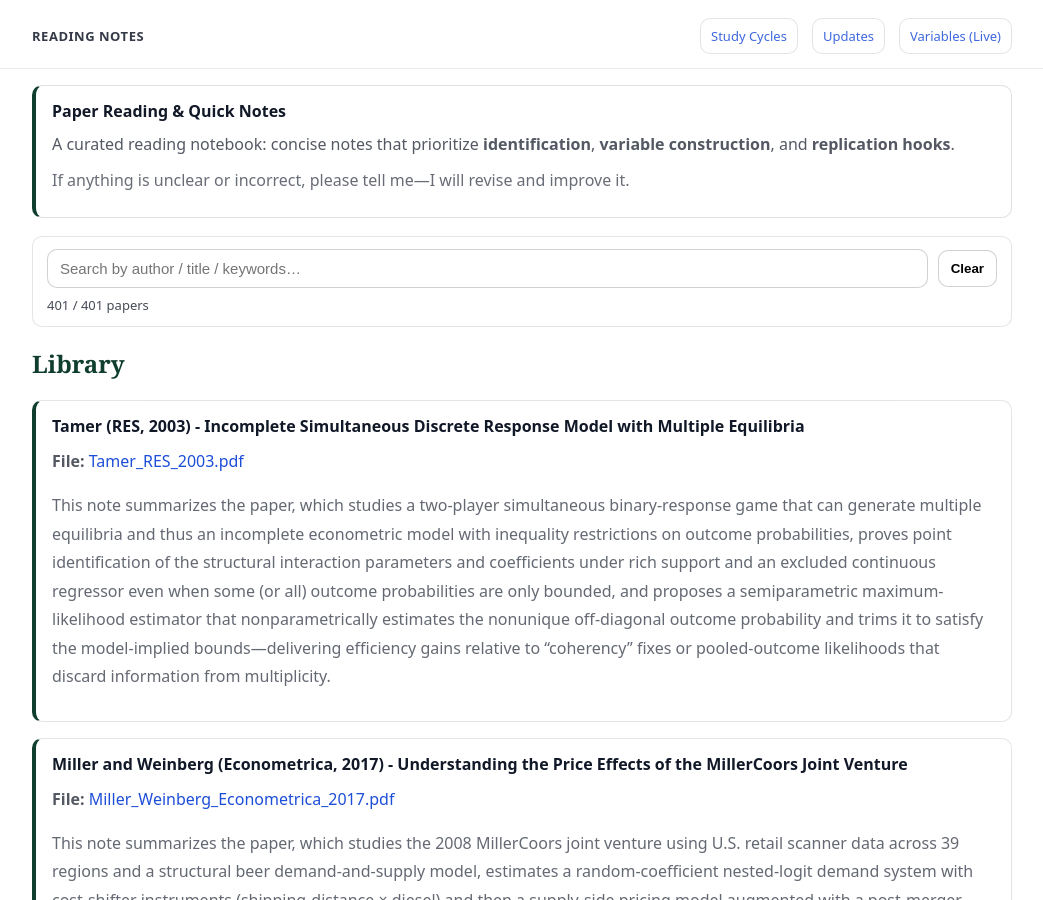
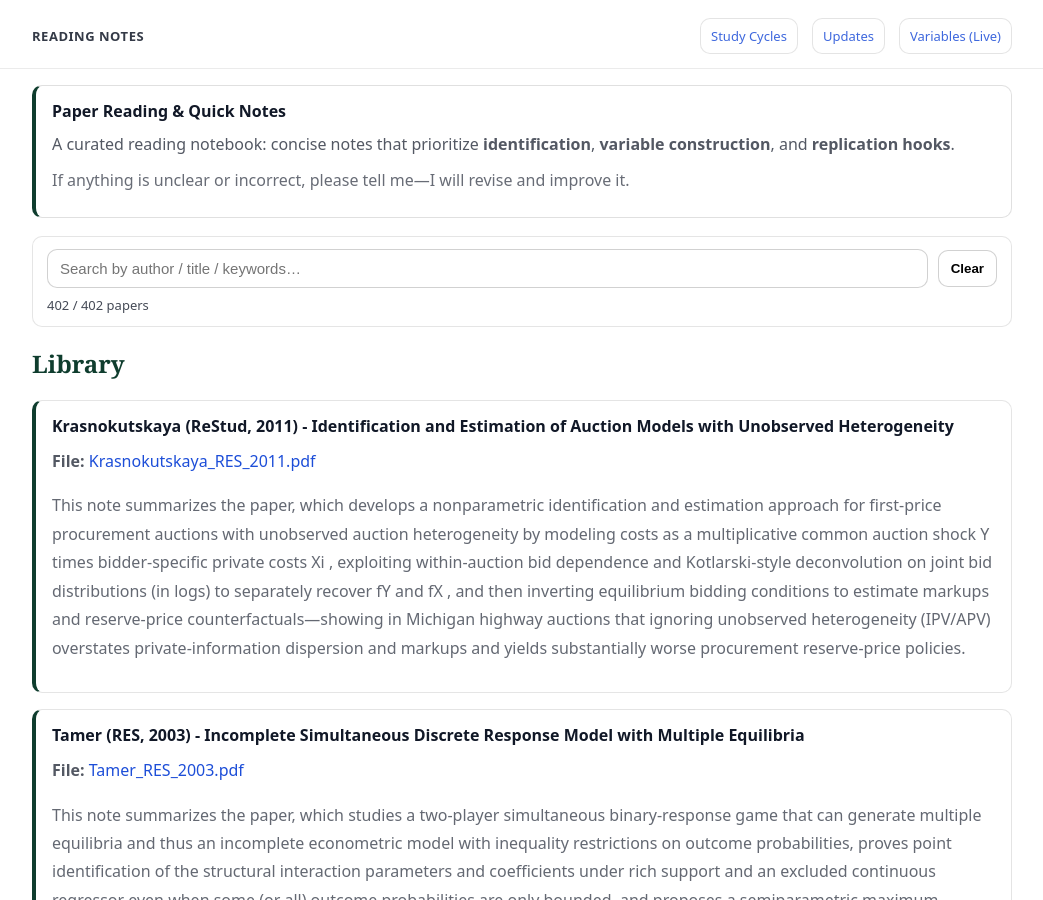
Before and after one commit to yaxinzn/study-archive, a Jekyll site: the page built from reading/index.md, in a window 1280 px wide and 900 px high. Shown: the whole window, without its empty margins (118-1161 px from the left). Built offline with Jekyll 4.4.1, drawn with Linux system fonts in a browser that asks for light colours.

Commit message:
Reading: add/update Krasnokutskaya_RES_2011.pdf

```diff
--- a/_data/reading.yml
+++ b/_data/reading.yml
@@ -1,3 +1,7 @@
+- title: "Krasnokutskaya (ReStud, 2011) - Identification and Estimation of Auction Models with Unobserved Heterogeneity"
+  file: "Krasnokutskaya_RES_2011.pdf"
+  desc: "This note summarizes the paper, which develops a nonparametric identification and estimation approach for first-price procurement auctions with unobserved auction heterogeneity by modeling costs as a multiplicative common auction shock Y times bidder-specific private costs Xi , exploiting within-auction bid dependence and Kotlarski-style deconvolution on joint bid distributions (in logs) to separately recover fY and fX , and then inverting equilibrium bidding conditions to estimate markups and reserve-price counterfactuals—showing in Michigan highway auctions that ignoring unobserved heterogeneity (IPV/APV) overstates private-information dispersion and markups and yields substantially worse procurement reserve-price policies."
+
 - title: "Tamer (RES, 2003) - Incomplete Simultaneous Discrete Response Model with Multiple Equilibria"
   file: "Tamer_RES_2003.pdf"
   desc: "This note summarizes the paper, which studies a two-player simultaneous binary-response game that can generate multiple equilibria and thus an incomplete econometric model with inequality restrictions on outcome probabilities, proves point identification of the structural interaction parameters and coefficients under rich support and an excluded continuous regressor even when some (or all) outcome probabilities are only bounded, and proposes a semiparametric maximum-likelihood estimator that nonparametrically estimates the nonunique off-diagonal outcome probability and trims it to satisfy the model-implied bounds—delivering efficiency gains relative to “coherency” fixes or pooled-outcome likelihoods that discard information from multiplicity."
```
Also changed, not shown: 1 other file.
